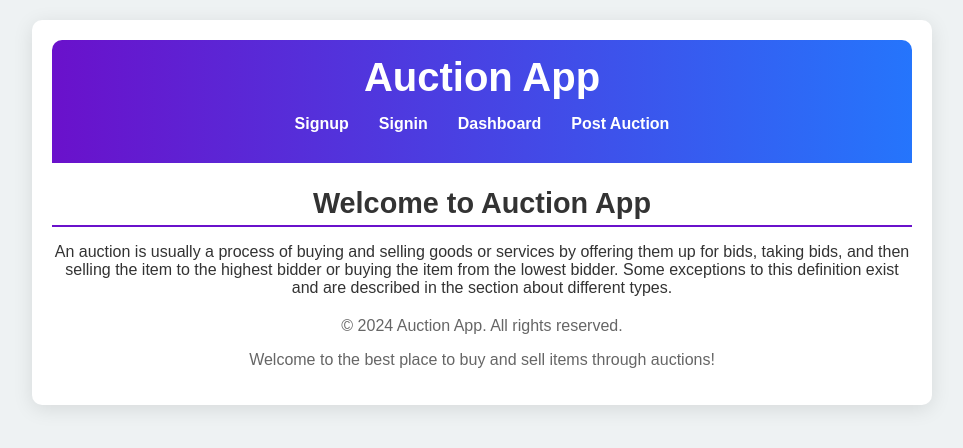
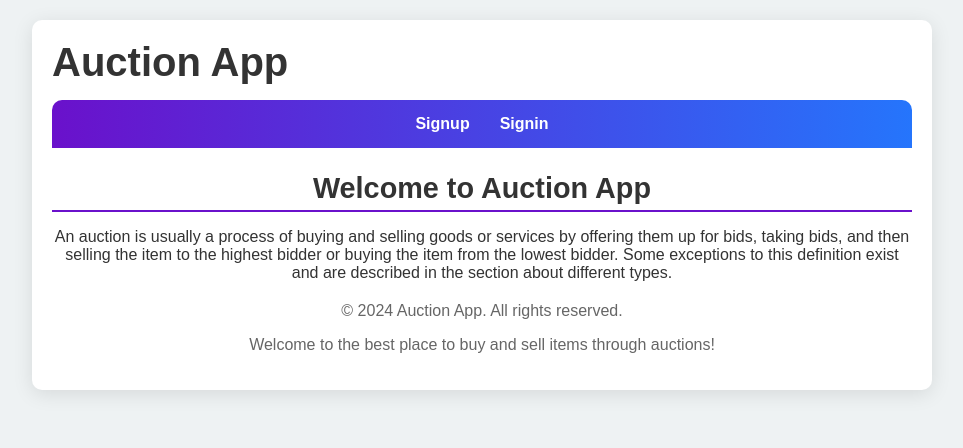
Before and after one commit to Karmugilan015/auction-hub, a React (Create React App) app in the folder frontend/: page / in a window 1280 px wide. Shown: the top 448 px of the page, without its empty margins (158-1121 px from the left). Built offline with nearby package versions, Linux system fonts and the light colour scheme.

Commit message:
Add files via upload

```diff
--- a/frontend/src/App.js
+++ b/frontend/src/App.js
@@ -29,18 +29,15 @@ function App() {
   return (
     <Router>
       <div className="app">
-        <header>
+
           <h1>Auction App</h1>
-          <nav>
+          <nav><header>
             <Link to="/signup" className="nav-link">Signup</Link>
             <Link to="/signin" className="nav-link">Signin</Link>
-            <Link to="/dashboard" className="nav-link">Dashboard</Link>
-            <Link to="/post-auction" className="nav-link">Post Auction</Link>
             {isAuthenticated && (
               <button style={{ marginLeft: '10px', background: 'red', color: 'white' }} onClick={handleLogout} className="nav-link logout-button">Logout</button>
-            )}
+            )}</header>
           </nav>
-        </header>
         <main>
           <Routes>
            <Route path="/" element={<Landing/>} />
@@ -53,7 +50,7 @@ function App() {
 
         </main>
         <footer>
-          <p>&copy; 2024 Auction App. All rights reserved.</p>
+          <p> &copy; 2024 Auction App. All rights reserved.</p>
           <p>Welcome to the best place to buy and sell items through auctions!</p>
         </footer>
       </div>
```
